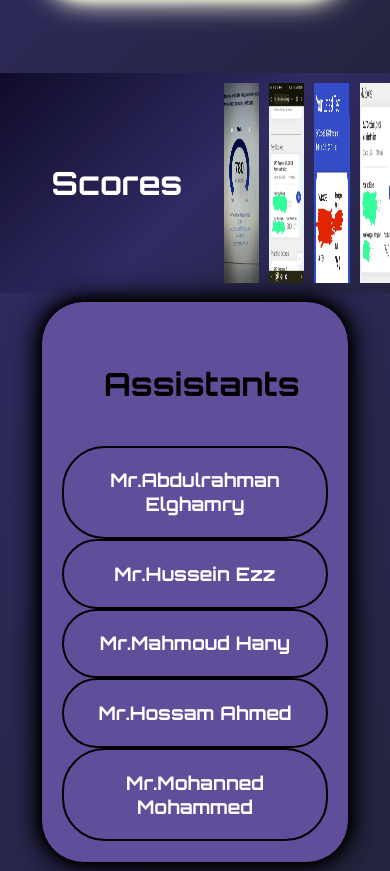
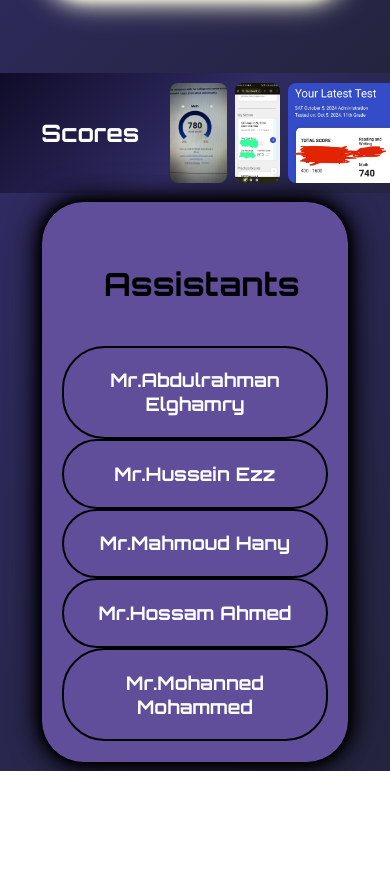
Before and after one commit to eyadstopz/Dr.Bakr, a plain HTML site: page index.html in a window 390 px wide. Shown: the part 879-1750 px from the top of the page. After the commit the page ends 1650 px from the top, so only its background shows below. Drawn offline with Linux system fonts and the light colour scheme.

Commit message:
Update stylemain.css

```diff
--- a/stylemain.css
+++ b/stylemain.css
@@ -1,9 +1,9 @@
-*{
+* {
   margin: 0px;
 }
 
 body {
-    font-family: 'Orbitron', sans-serif;
+  font-family: "Orbitron", sans-serif;
   background: linear-gradient(135deg, #0f0c29, #302b63, #24243e);
   overflow-x: hidden;
 }
@@ -24,17 +24,19 @@ nav {
   gap: 5.3em;
 }
 
-.nav1, .nav2 {
+.nav1,
+.nav2 {
   color: white;
   text-decoration: none;
   padding: 0.67em 1.33em;
   border: 0.13em solid white;
   border-radius: 0.33em;
-    font-family: 'Orbitron', sans-serif;
+  font-family: "Orbitron", sans-serif;
   transition: all 0.3s ease;
 }
 
-.nav1:hover, .nav2:hover {
+.nav1:hover,
+.nav2:hover {
   background-color: white;
   color: black;
   box-shadow: 0 0 0.67em white, 0 0 1.3em white, 0 0 2em white;
@@ -45,7 +47,7 @@ header {
   color: white;
   text-align: center;
   padding: 3.33em 1.3em;
-    font-family: 'Orbitron', sans-serif;
+  font-family: "Orbitron", sans-serif;
   box-shadow: 0 0 20px rgba(0, 0, 0, 0.5);
 }
 
@@ -70,7 +72,7 @@ header p {
 .scores {
   display: flex;
   align-items: center;
-    justify-content:center;
+  justify-content: center;
   width: 100%;
   height: 30%;
   background: linear-gradient(135deg, #0f0c29, #302b63, #24243e);
@@ -86,21 +88,39 @@ header p {
 }
 
 .scoressatest img {
-    width: 20%;
-    height: 200px;
-    margin-right: 10px; /* Add some space between images */
+  width: 250px;
+  height: 150px;
+  margin-right: 15px;
+  border-radius: 8px;
+  object-fit: contain;
+  transition: transform 0.3s ease;
+}
+
+@media screen and (max-width: 768px) {
+  .scoressatest img {
+    width: 200px;
+    height: 120px;
+    margin-right: 12px;
+  }
+}
+
+@media screen and (max-width: 480px) {
+  .scoressatest img {
+    width: 160px;
+    height: 100px;
+    margin-right: 8px;
+  }
 }
 
 .scorestitle {
   text-align: center;
-    font-size: 2em;
+  font-size: 1.5em;
   margin: 1.3em;
-    font-family: 'Orbitron', sans-serif;
+  font-family: "Orbitron", sans-serif;
   color: white;
 }
 
-
-.drinfo{
+.drinfo {
   border: 2px solid beige;
   border-radius: 2.67em;
   padding: 1.3em;
@@ -108,7 +128,7 @@ header p {
   box-shadow: 0 0 10px beige, 0 0 1.3em beige, 0 0 2em beige;
 }
 
-.team{
+.team {
   border: 1px solid black;
   border-radius: 2.67em;
   width: 68%;
@@ -121,21 +141,21 @@ header p {
   color: white;
 }
 
-.assistants-title{
+.assistants-title {
   text-align: center;
   font-size: 2em;
   margin: 1.3em;
-    font-family: 'Orbitron', sans-serif;
+  font-family: "Orbitron", sans-serif;
   color: black;
 }
 
-.assistants{
+.assistants {
   justify-content: center;
   gap: 1.3em;
   margin-top: 1.3em;
 }
 
-.assistants div{
+.assistants div {
   border: 2px solid black;
   border-radius: 2.67em;
   padding: 1.3em;
```
Lines whose indentation alone changed are shown as unchanged.
